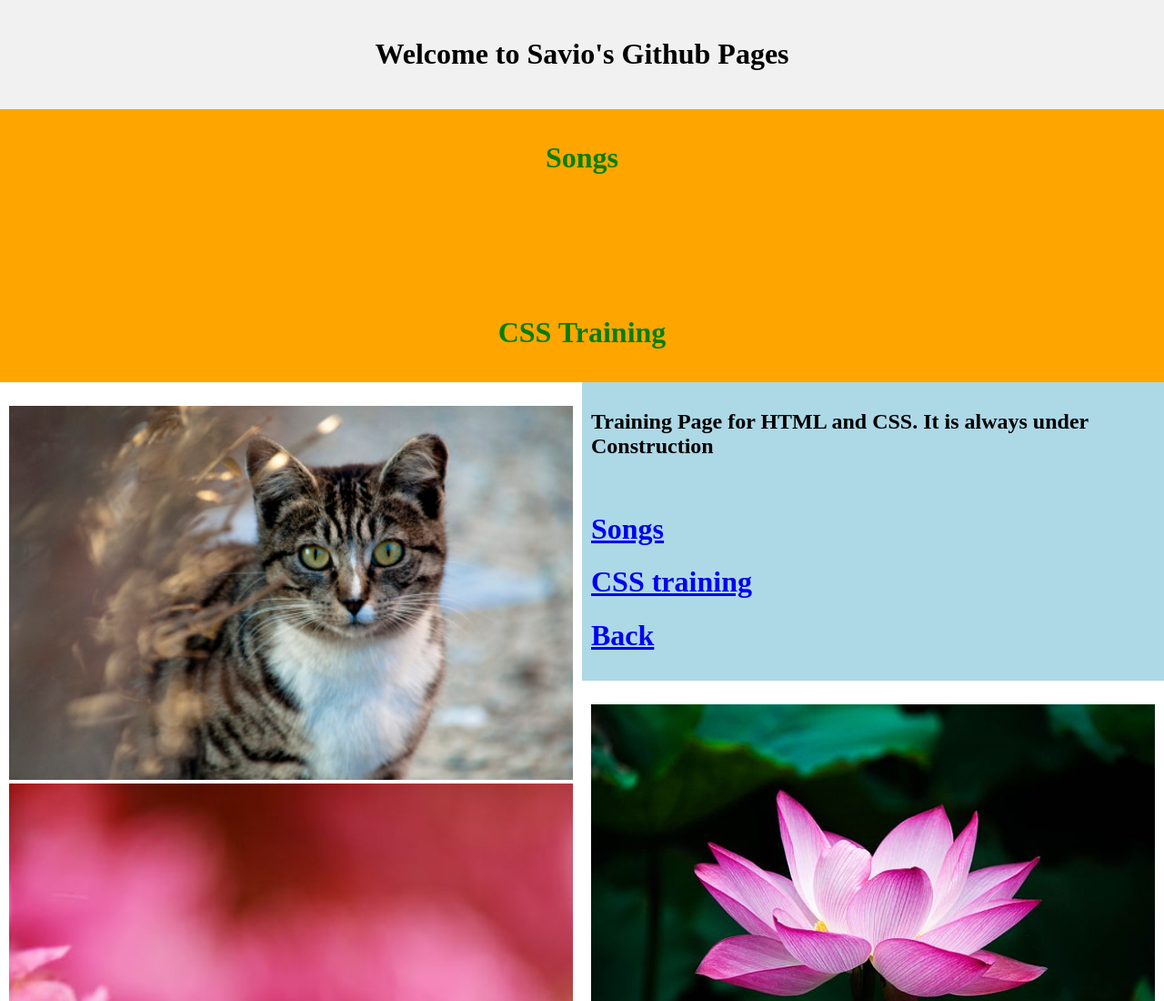
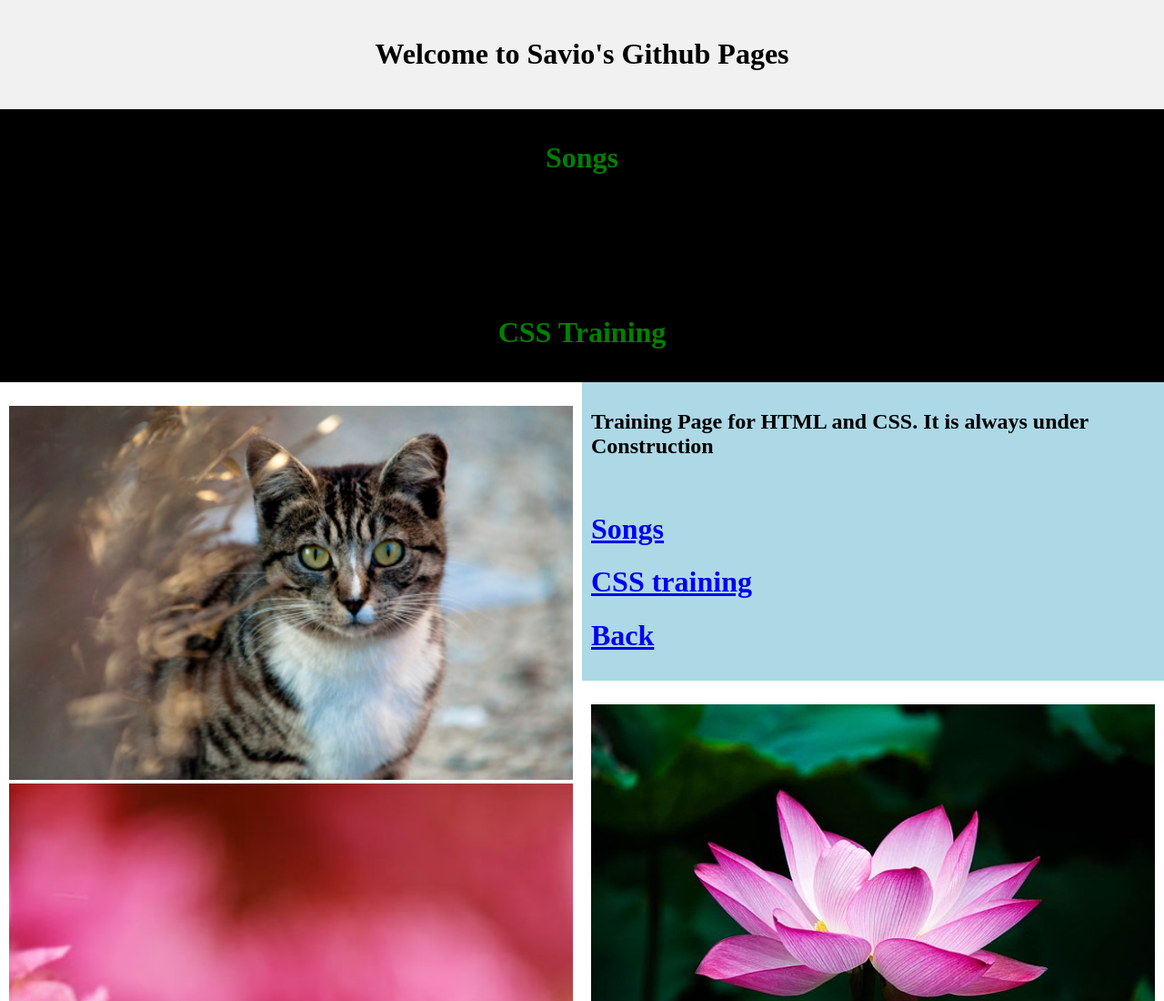
Before and after one commit to Savio712/sjv712.github.io, a plain HTML site: page index2.html in a window 1280 px wide. Shown: the top 1100 px of the page at 91% size. Drawn offline with Linux system fonts and the light colour scheme.

Commit message:
Update index2.html

```diff
--- a/index2.html
+++ b/index2.html
@@ -23,7 +23,7 @@ body {
 /* Style the top navigation bar */
 .topnav {
   overflow: hidden;
-  background-color: #ffa500;
+  background-color: Black;
 }
 
 /* Style the topnav links */
```
